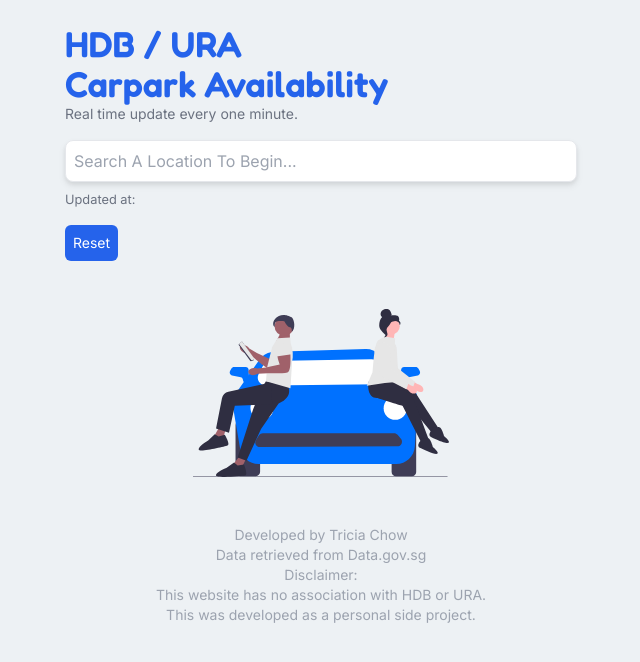
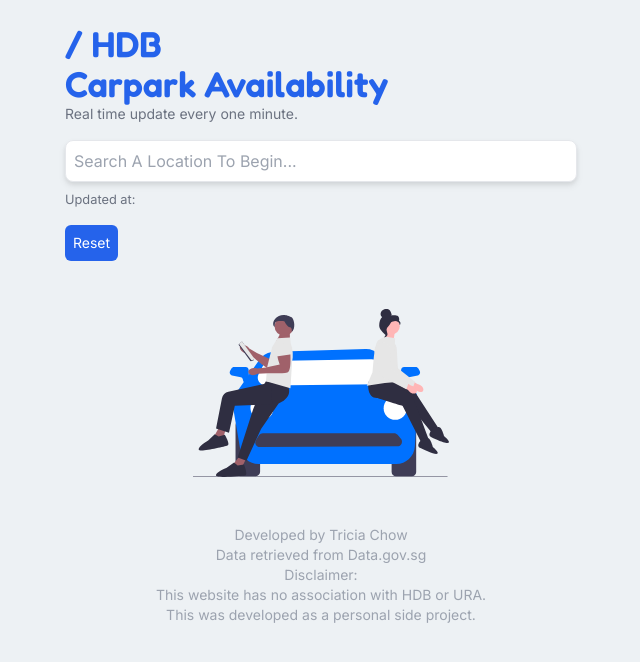
Before and after one commit to triciachow/carpark-avail, a React (Create React App) app: page / in a window 1280 px wide. Shown: the top 662 px of the page, without its empty margins (319-959 px from the left). Built offline with nearby package versions, Linux system fonts and the light colour scheme; no server answers.

Commit message:
Remove URA

```diff
--- a/src/components/Home.js
+++ b/src/components/Home.js
@@ -7,7 +7,8 @@
       <main className="flex flex-col h-full mx-4 my-6 md:mx-auto xl:mx-auto xl:w-2/5 md:w-3/5">
         <div className="gap-y-4 mb-4">
           <h1 className="font-serif text-4xl text-blue-600 font-semibold">
-            HDB / URA <br /> Carpark Availability
+            / HDB
+            <br /> Carpark Availability
           </h1>
           <h2 className="text-sm text-gray-500">
             Real time update every one minute.
```
